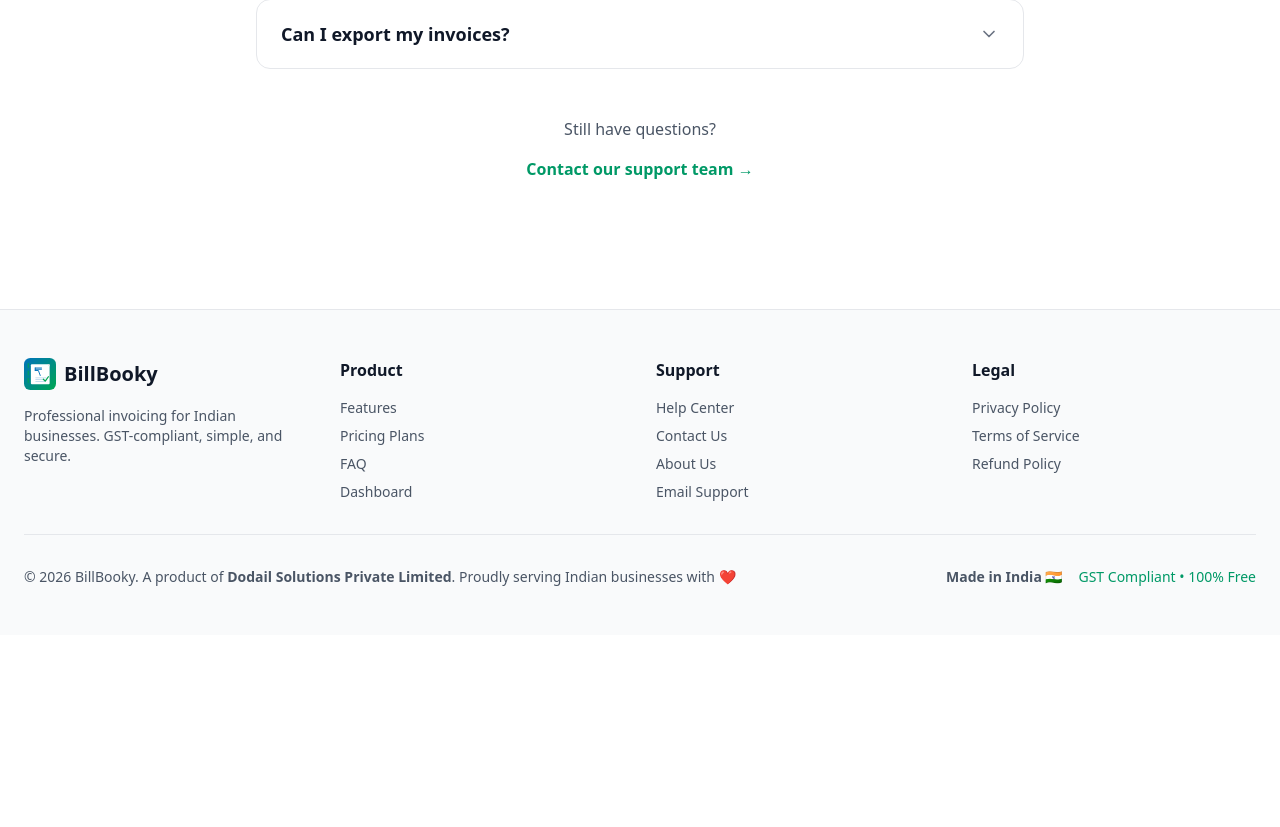
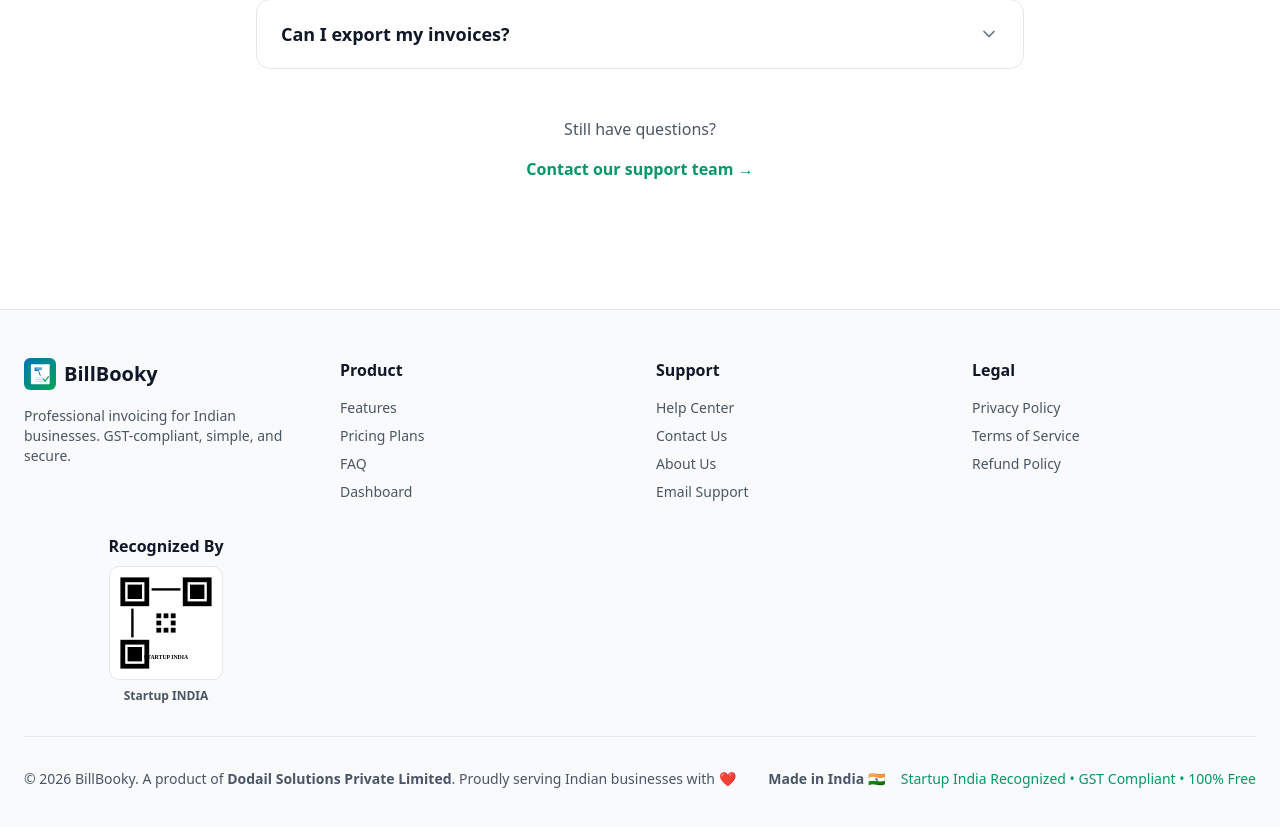
Before and after one commit to DodailSolutions/billbook, a Next.js app: page / in a window 1280 px wide. Shown: the part 8771-9598 px from the top of the page. Before the commit the page ends 9406 px from the top, so only its background shows below. Built offline with nearby package versions, Linux system fonts and the light colour scheme; no server answers; the database is empty.

Commit message:
feat: add Startup INDIA recognition with QR code to footer

```diff
--- a/app/page.tsx
+++ b/app/page.tsx
@@ -946,13 +946,27 @@ export default async function Home() {
                 <li><Link href="/refund" className="hover:text-emerald-600 transition-colors">Refund Policy</Link></li>
               </ul>
             </div>
+
+            <div className="flex flex-col items-center gap-2">
+              <h5 className="font-bold text-gray-900">Recognized By</h5>
+              <div className="bg-white p-2 rounded border border-gray-200">
+                <Image
+                  src="/startup-india-qr.svg"
+                  alt="Startup INDIA Recognition QR Code"
+                  width={100}
+                  height={100}
+                  className="w-24 h-24"
+                />
+              </div>
+              <p className="text-xs text-gray-600 text-center font-semibold">Startup INDIA</p>
+            </div>
           </div>
 
           <div className="pt-8 border-t border-gray-200 flex flex-col md:flex-row items-center justify-between gap-4">
             <p className="text-sm text-gray-600">© 2026 BillBooky. A product of <span className="font-semibold">Dodail Solutions Private Limited</span>. Proudly serving Indian businesses with ❤️</p>
             <div className="flex items-center gap-4 text-sm text-gray-600">
               <span className="font-semibold">Made in India 🇮🇳</span>
-              <span className="text-emerald-600">GST Compliant • 100% Free</span>
+              <span className="text-emerald-600">Startup India Recognized • GST Compliant • 100% Free</span>
             </div>
           </div>
         </div>
```
Also changed, not shown: public/startup-india-qr.svg (added).
